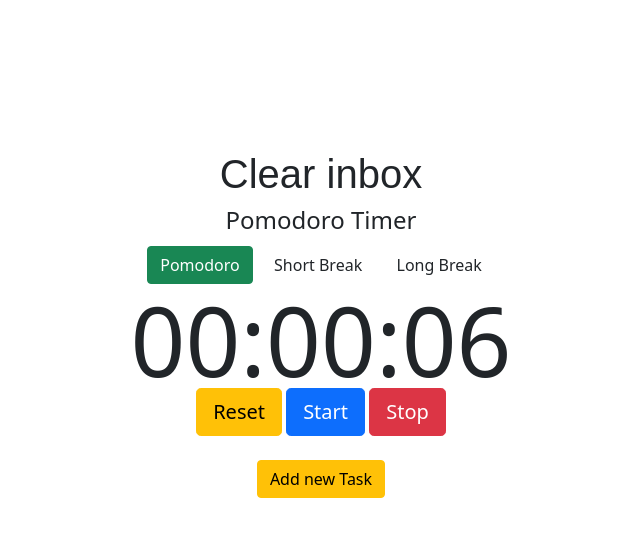
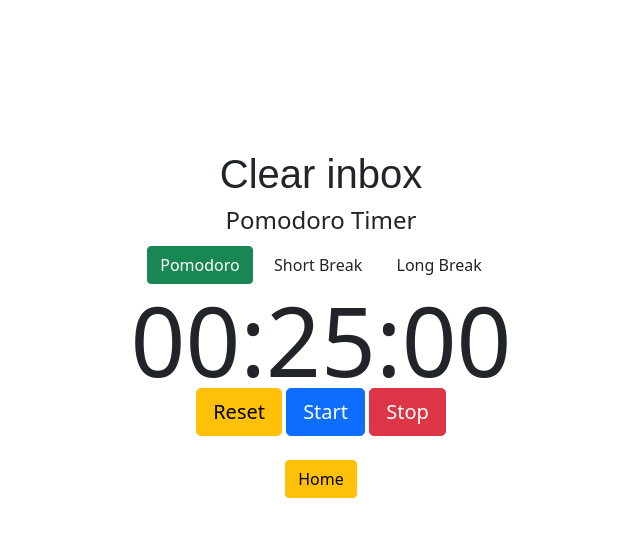
Before and after one commit to bha123/todolist, a Django app: page /todolist/pomodorotimer/6 in a window 1280 px wide. Shown: the top 537 px of the page, without its empty margins (319-959 px from the left). Run offline with Django 3.2, Linux system fonts and the light colour scheme; data comes from the database, SQL or seed files in the repository; both versions use the stored data as it was after the commit.

Commit message:
fixed pomodoro time and home button

```diff
--- a/todolist/templates/todolist/pomodorotimer.html
+++ b/todolist/templates/todolist/pomodorotimer.html
@@ -30,8 +30,8 @@
   stopTimer();
 
   gHours = 0;
-  gMinutes = 0;
-  gSeconds = 6;
+  gMinutes = 25;
+  gSeconds = 0;
 
   resetTimer();
 
@@ -291,5 +291,5 @@
   <br>
 
   <div class="text-center">
-    <a href= "{% url 'todolist:index' %}" ><button type="button"  class="btn btn-warning"> Add new Task</button> </a>
+    <a href= "{% url 'todolist:index' %}" ><button type="button"  class="btn btn-warning">Home</button> </a>
 </div>
```
Also changed, not shown: db.sqlite3.
